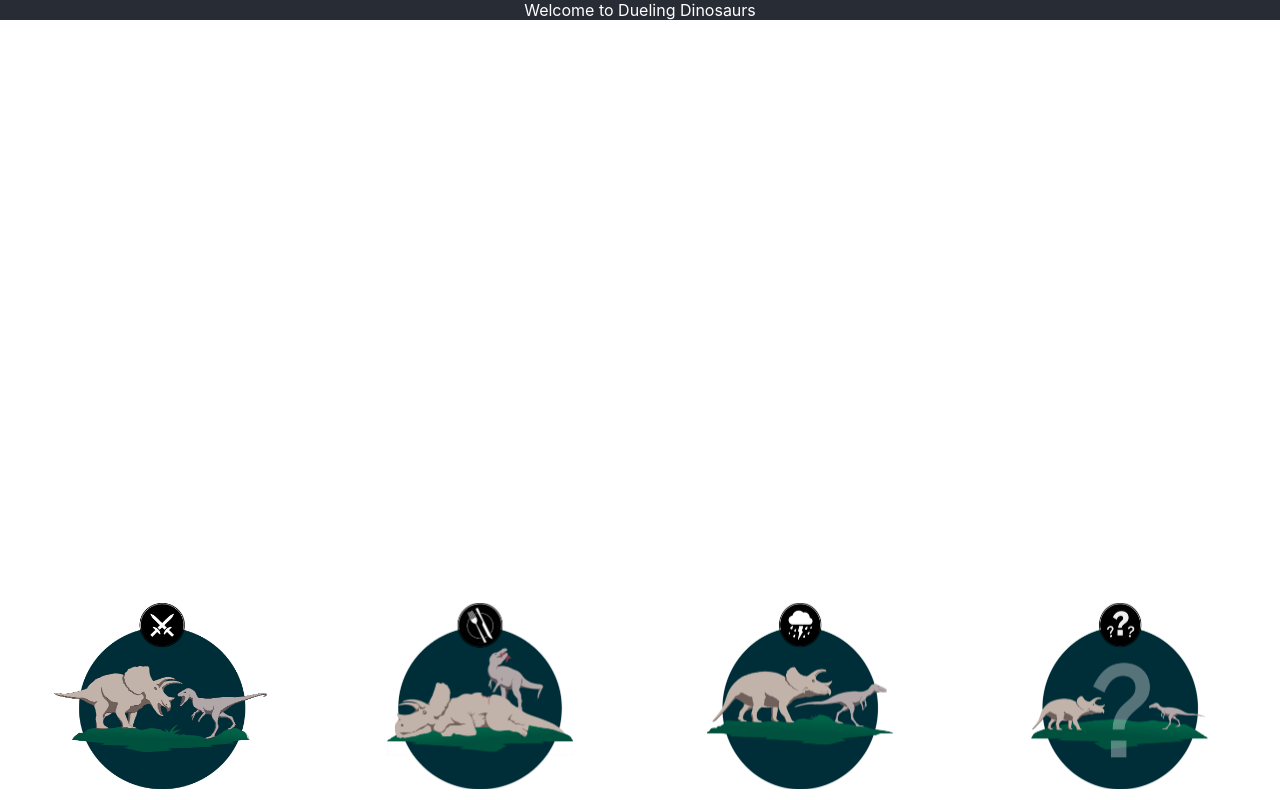
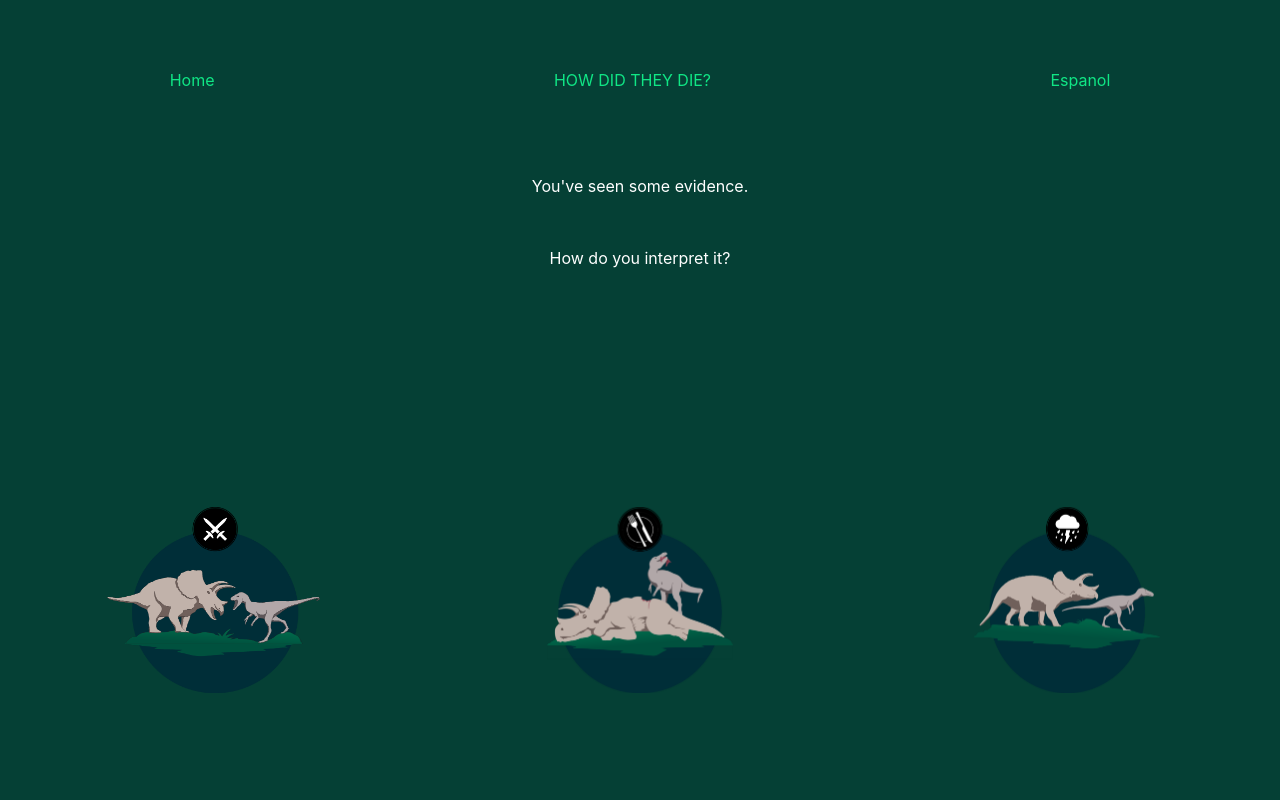
Before and after one commit to jollyblondgiant/DuelingDinos, a React (Create React App) app in the folder client/dueling-dinos/: page / in a window 1280 px wide. Built offline with nearby package versions, Linux system fonts and the light colour scheme; no server answers.

Commit message:
matching frontend to wireframe

```diff
--- a/client/dueling-dinos/src/App.css
+++ b/client/dueling-dinos/src/App.css
@@ -1,51 +1,29 @@
-.App {
-  text-align: center;
+:root {
+    --primary: #054035;
+    --secondary: #e68210;
+    --tertiary: #10e685;
+    --quarternary: #037070;
+    --danger: gray;
+
+
 }
 
-.App-logo {
-  height: 40vmin;
-  pointer-events: none;
-}
-
-@media (prefers-reduced-motion: no-preference) {
-  .App-logo {
-    animation: App-logo-spin infinite 20s linear;
-  }
-}
-
-.App-header {
-  background-color: #282c34;
-  min-height: 100vh;
-  display: flex;
-  flex-direction: column;
-  align-items: center;
-  justify-content: center;
-  font-size: calc(10px + 2vmin);
-  color: white;
-}
-
-.App-link {
-  color: #61dafb;
-}
-
-@keyframes App-logo-spin {
-  from {
-    transform: rotate(0deg);
-  }
-  to {
-    transform: rotate(360deg);
-  }
+body{
+    background-color: var(--primary);
 }
 
 header{
-    background-color: #282c34;
-    color: white;
+    background-color: transparent;
     display: flex;
     align-items: center;
     justify-content: center;
+    height: 20vh;
 }
 
-
+header div {
+    margin: auto;
+    color: var(--tertiary);
+}
 
 .Prompt-Button {
     margin: auto;
@@ -62,6 +40,41 @@
     position: absolute;
     bottom: 0;
     width: 100%;
-    height: 13rem;
+    height: 50%;
 
 }
+
+.HomePage-Prompt{
+    color: white;
+    margin: auto;
+    display: flex;
+    align-items: center;
+    justify-content: center;
+    flex-direction: column;
+}
+
+.HomePage-Prompt div{
+    text-align: center;
+}
+
+.VotePage-Buttons{
+    background-color: transparent;
+
+    position: absolute;
+    bottom: 0;
+    margin: 1%;
+    right: 2rem;
+
+}
+
+.VotePage-Button{
+    margin: auto 10%;
+}
+
+.Content{}
+
+.Content-text{
+    border: 1px solid var(--secondary);
+    color: white;
+    background-color: var(--quarternary);
+}
--- a/client/dueling-dinos/src/App.js
+++ b/client/dueling-dinos/src/App.js
@@ -8,8 +8,41 @@
 import GoImage from './images/go.svg';
 
 const defaultState = atom(
-    {"page": "home"}
+    {"page": "home",
+     "locale": "en",
+     "vote": null,}
 )
+
+const locales = {
+    "locale": {"en": "Espanol",
+               "es": "English"},
+    "heroText": {"en": "HOW DID THEY DIE?",
+                 "es": "¿HOW DID THEY DIE BUT IN SPANISH?"},
+    "homePrompt0": {"en": "You've seen some evidence.",
+                    "es": "You've seen some evidence, but in Spanish."},
+    "homePrompt1": {"en": "How do you interpret it?",
+                    "es": "¿How do you interpret it, but in Spanish?"},
+    "duel": {"en": "Duel",
+             "es": "Duel, but in Spanish"},
+    "dinner": {"en": "Dinner",
+               "es": "Dinner, but in Spanish"},
+    "disaster": {"en": "Disaster",
+                 "es": "Disaster, but in Spanish"},
+    "back": {"en": "Back",
+             "es":"Back"},
+    "vote":{"en":"Vote",
+            "es": "Vote"},
+    "video": {"en": "Video",
+              "es": "Video, but in Spanish"},
+    "duelText":{"en": "The injuries to both dinosaurs may be evidence that they died in battle. But we need to establish exactly when and how the injuries occurred to be sure.",
+                "es": "ESP<The injuries to both dinosaurs may be evidence that they died in battle. But we need to establish exactly when and how the injuries occurred to be sure.>"},
+    "dinnerText":{"en": "This is placeholder Dinner Text.",
+                  "es": "ESP<This is placeholder Dinner Text.>"},
+    "disasterText":{"en": "This is placeholder Disaster Text.",
+                    "es": "ESP<This is placeholder Disaster Text.>"},
+    "voteConfirm":{"en": "If this is how you interpret the evidence, click VOTE below.",
+                   "es": "ESP<If this is how you interpret the evidence, click VOTE below.>"},
+}
 
 const vote_url =  process.env.REACT_APP_SERVER_URL + ":" + process.env.REACT_APP_SERVER_PORT + "/vote";
 
@@ -42,76 +75,118 @@
                                       mode: "cors",
                                       headers: {'Content-Type': 'application/json'},
                                       body: JSON.stringify({"vote": vote})});
-        const response = await request;
+
+    }
+    const content = () => {
+        switch (state.vote){
+        case "duel":  return ({...styler(DuelImage), margin: 0});
+        case "dinner": return ({...styler(DinnerImage), margin: 0});
+        case "disaster": return({...styler(DisasterImage), margin: 0})
+        }
     }
     return (<>
-            <h2> {state.page} </h2>
-            <div className='HomePage-Buttons flex-container row' style={{'display':'flex'}}>
+            <div className="Content flex-container" style={{'display':'flex'}}>
             <div className='Prompt-Button'
-            onClick={(event)=>setState({...state, 'page': 'home'})}
-            style={styler(BackImage)}
+            style={content()}
             ></div>
-            <div className='Prompt-Button'
-            onClick={
-                () => {logVote(state.page)
-                       setState({...state, 'page': 'video'})}
-
-            }
-            style={styler(GoImage)}
-            ></div>
+            <div className="Content-text">
+            <p>{locales[state.vote + "Text"][state.locale]}</p>
+            <br/>
+            <p>{locales.voteConfirm[state.locale]}</p>
+            </div>
+            </div>
+            <div className="VotePage-Buttons flex-container" style={{'display':'flex'}}>
+            <div className="VotePage-Button"
+            onClick={(event)=>setState({...state, 'page': 'home', 'vote':null})}>
+            {locales.back[state.locale]}
+            </div>
+            <div className="VotePage-Button"
+            onClick={()=> {logVote(state.vote);
+                           setState({...state, 'page':'video'});
+                          }
+                    }
+            >{locales.vote[state.locale]}
+            </div>
             </div>
             </>);
 }
 
 function HomePage({state, setState}){
     return (<>
+            <div className='HomePage-Prompt flex-container' style={{'display':'flex'}}>
+            <p>{locales.homePrompt0[state.locale]}</p>
+            <br/>
+            <p>{locales.homePrompt1[state.locale]}</p>
+            </div>
             <div className='HomePage-Buttons flex-container row' style={{'display':'flex'}}>
             <div className='Prompt-Button'
             style={styler(DuelImage)}
-            onClick={(event)=>setState({...state, 'page': 'duel'})}
+            onClick={(event)=>setState({...state, 'page': 'content', 'vote':'duel'})}
             ></div>
             <div className='Prompt-Button'
             style={styler(DinnerImage)}
-            onClick={(event)=>setState({...state, 'page': 'dinner'})}
+            onClick={(event)=>setState({...state, 'page': 'content', 'vote':'dinner'})}
             ></div>
             <div className='Prompt-Button'
             style={styler(DisasterImage)}
-            onClick={(event)=>setState({...state, 'page': 'disaster'})}
-            ></div>
-            <div className='Prompt-Button'
-            style={styler(SomeThingElseImage)}
-            onClick={(event)=>setState({...state, 'page': 'somethingElse'})}
+            onClick={(event)=>setState({...state, 'page':'content','vote': 'disaster'})}
             ></div>
             </div>
 
             </>);
 }
 
-function Main (){
-    const [state, setState] = useAtom(defaultState);
+function Main ({state, setState}){
     switch (state.page) {
     case "home":
         return (<HomePage state={state} setState={setState}/>);
     case "video":
         return (<VideoPage state={state} setState={setState}/>);
-    default:
+    case "content":
         return (<ContentPage state={state} setState={setState}/>);
     };
 }
 
-function Header(){
-    return (
+function Header({state, setState}){
+    const headerText = () => {
+        switch(state.page){
+        case 'home': return (locales.heroText[state.locale]);
+        case 'content': return(locales[state.vote][state.locale]);
+        case 'video': return("vote logged!")
+        default: return("video text");
+        }
+    }
+    return (<>
             <header>
-            Welcome to Dueling Dinosaurs
-        </header>
+            <div
+            onClick={(event)=>setState({...state, 'page': 'home', 'vote': null})}
+            > Home </div>
+            <div>
+            {headerText(state.page)}
+            </div>
+            <div
+            onClick={() => {
+                switch(state.locale){
+                case "en": return(
+                    setState({...state, 'locale': 'es'})
+                );
+                case "es": return(
+                    setState({...state, 'locale': 'en'})
+                );
+                }
+            }}
+            >{locales.locale[state.locale]}</div>
+            </header>
+            </>
     )
 }
 
 function App() {
+    const [state, setState] = useAtom(defaultState);
     return (
             <>
-            <Header/>
-            <Main/>
+            <Header state={state} setState={setState}/>
+            <Main state={state} setState={setState}/>
             </>
     );
 }
```
